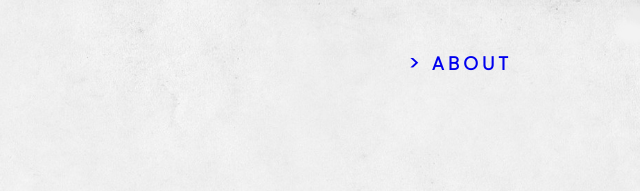
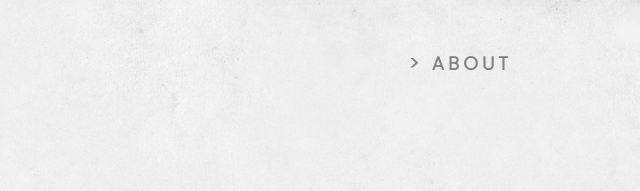
Before and after one commit to SunnyC28/Sneha, a plain HTML site: page index.html in a window 1280 px wide. Shown: the top 191 px of the page, 640-1280 px from the left. Drawn offline with Linux system fonts and the light colour scheme.

Commit message:
Update landingstyles.css

```diff
--- a/landingstyles.css
+++ b/landingstyles.css
@@ -31,11 +31,13 @@ nav h1{
 
 a{
     text-decoration: none;
+    color:rgb(129, 129, 129);
 }
 
 a:visited{
     color: rgb(129, 129, 129);
 }
+
 nav h3:hover{
     color: #2f90e6;
 
```
